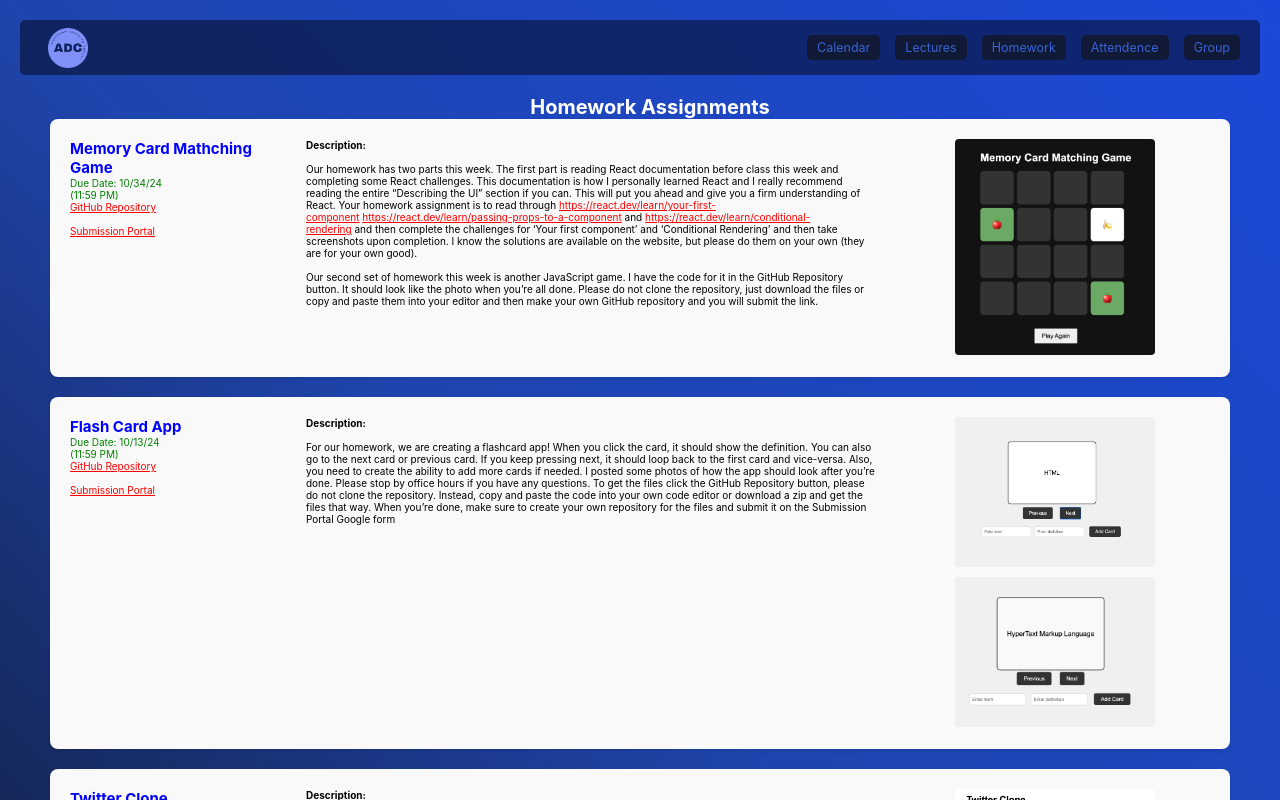
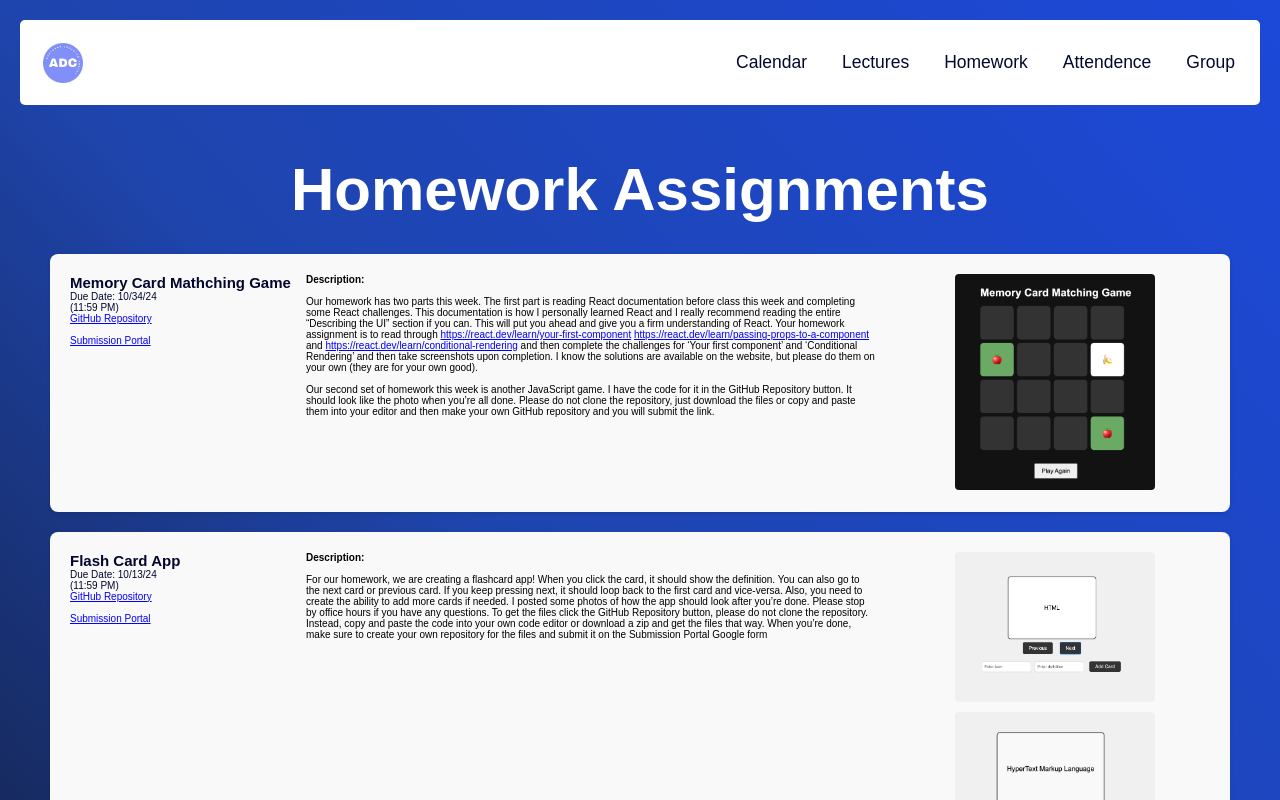
Before and after one commit to aryanj112/BootcampPortal, a React (Vite) app: page /homework in a window 1280 px wide. Shown: the top 800 px of the page. Built offline with nearby package versions, Linux system fonts and the light colour scheme.

Commit message:
homework, nav, home css

```diff
--- a/src/components/NavBar/NavBar.css
+++ b/src/components/NavBar/NavBar.css
@@ -1,48 +1,60 @@
-
 .nav {
+    font-family: "Urbanist", sans-serif;
+    font-optical-sizing: auto;
+    font-style: normal;
     margin: 2rem;
     border-radius: .5rem;
-    background-color: hsl(231 83% 5%/50%);
+    background-color: white;
     display: flex;
     justify-content: space-between;
     align-items: center;
     gap: 1.5rem;
     padding-inline: 2rem;
+    padding:1.5rem;
+    position:sticky;
+    top:0;
  }
+
 
  .nav .logo img{
     display: block;
     margin: .75rem;
     width: 4rem;
 
+
  }
 
+
  .nav ul {
-    color: hsl(224, 70%, 40%);
+    /* color: hsl(224, 70%, 40%); */
     padding: 0;
     margin: 0;
     list-style: none;
     display: flex;
     gap: 1.5rem;
-    font-size: 1.25rem;
+    font-size: 1.75rem;
  }
+
 
  .nav ul li{
     border-radius: .5rem;
     padding-inline: 1rem;
     padding-block: .5rem;
-    background: hsl(223, 39%, 11%, 80%);
+    /* background: hsl(223, 39%, 11%, 80%); */
  }
 
+
  .nav a {
-    color: hsl(224, 65%, 53%);
+    color: #03072E;
     text-decoration: none;
     transition: color 0.2s ease-in-out;
  }
 
+
  .nav a:hover{
-    color: hsl(0, 0%, 95%);
+    text-decoration: underline;
  }
+
 
  @media screen and (max-width: 940px){
     .nav {
@@ -51,6 +63,7 @@
         padding-bottom: 1rem;
     }
 
+
     .nav ul {
         flex-wrap: wrap;
         justify-content: center;
--- a/src/pages/Home/Home.css
+++ b/src/pages/Home/Home.css
@@ -1,24 +1,118 @@
+* {
+    box-sizing: border-box;
+ }
 
-.home-page {
+
+ body {
+    min-width: 300px;
+    min-block-size: 100vb;
+    /* background-image: linear-gradient(to left bottom, hsl(226, 77%, 48%), hsl(224, 70%, 40%), hsl(223, 39%, 11%)); */
+    background-color: #03072E;
+    color: white;
+ }
+
+
+ .site-title {
+    font-family: "Urbanist", sans-serif;
+    font-optical-sizing: auto;
+    font-style: normal;
+    font-weight: 150;
+    font-size: 5.5rem;
+    color: white;
+ }
+
+
+ .site-subtitle{
+    font-family: "Urbanist", sans-serif;
+    font-optical-sizing: auto;
+    font-style: normal;
+    padding: 2rem;
+    color: white;
+    font-weight: 400;
+    font-size: 2rem;
+ }
+
+
+ .home-page {
+    display: flex;
     text-align: center;
-}
+    flex-direction: column;
+ }
 
-.announcements-container {
+
+ .announcements-container {
     display: flex;
-    justify-content: center;
-}
+    flex-direction: column;
+    align-self:center;
+    border: 1px #03072E;
+ }
 
-.annoucement {
-    border: 1px solid black;
-    padding: 15px;
+
+ .annoucement {
+    font-family: "Varta", sans-serif;
+  font-optical-sizing: auto;
+  font-weight: <weight>;
+  font-style: normal;
+    padding: 2rem;
     border-radius: 5px;
+    width: 50rem;
     margin: 1.5rem 6rem 1.25rem 6rem;
-    width: 20rem;
-}
+    background-color: white;
+    display:flex;
+    justify-content: column;
+    color: #03072E;
+    /* border: 3px solid #2F1847;  */
 
-.annoucement img {
-    border: 1px solid black;
-    border-radius: 5px;
-    width: 10rem;
+
+ }
+
+
+ .annoucement img {
+    display: flex;
+    /* border-radius: 5px; */
+    border: 0.2rem solid #03072E;
+    width: 8rem;
     height: auto;
-}
+
+ }
+
+
+ .announcement-header{
+    color: #2F1847;
+    display:flex;
+    flex-direction: column;
+    justify-content:flex-start;
+
+ }
+
+
+ .announcement-header h3{
+    padding-top: 2rem;
+    font-size: 1.2rem;
+ }
+ .announcements-container h4{
+    padding-top: 4rem;
+    padding-left: 3rem;
+    font-size: 2rem;
+ }
+ .slide {
+    width: 30rem;
+    height: 30rem;
+    border: 2px solid white;
+ }
+ /*
+ @media screen and (max-width: 940px){
+    .nav {
+        flex-direction: column;
+        gap: .25rem;
+        padding-bottom: 1rem;
+    }
+
+
+    .nav ul {
+        flex-wrap: wrap;
+        justify-content: center;
+    }
+
+
+ } */
--- a/src/pages/Homework/homeworkStyling.css
+++ b/src/pages/Homework/homeworkStyling.css
@@ -1,4 +1,9 @@
 .homework-card {
+    align-items: center;
+    font-family: "Varta", sans-serif;
+    font-optical-sizing: auto;
+    font-weight: <weight>;
+    font-style: normal;
     background: #f9f9f9;
     padding: 20px;
     border-radius: 8px;
@@ -7,7 +12,14 @@
     display: flex;
     flex-direction: column;
     height: 100%;
+
  }
+
+
+ .homework-card:hover{
+    transform: scale(1.25);
+ }
+
 
  .homework-content {
     display: flex;
@@ -16,7 +28,9 @@
     gap: 8px;
     width: 100%;
     height: 100%;
+
  }
+
 
  .homework-description {
     flex: 0 0 50%;
@@ -26,12 +40,14 @@
     overflow-wrap: break-word;
  }
 
+
  .homework-text {
     flex: 0 0 20%;
     white-space: normal;
     overflow: hidden;
     text-overflow: ellipsis;
  }
+
 
  .homework-images {
     flex: 0 0 30%;
@@ -44,6 +60,7 @@
     min-height: 150px;
  }
 
+
  .homework-images img {
     width: 100%;
     max-width: 200px;
@@ -53,17 +70,20 @@
     transition: transform 0.3s ease;
  }
 
+
  .homework-card h2 {
-    color: blue;
+    color: #03072E;
     white-space: normal;
  }
 
+
   .homework-card p {
-    color: green;
+    color: #03072E;
     white-space: nowrap;
     overflow: hidden;
     text-overflow: ellipsis;
  }
+
 
  .homework-description p {
     max-width: 600px;
@@ -72,9 +92,11 @@
     color: black
  }
 
+
  .homework-link {
-    color: red;
+    color: blue;
  }
+
 
  .homework-images a {
     display: inline-block;
@@ -83,15 +105,22 @@
     cursor: pointer;
  }
 
+
  .homework-images img:hover {
     transform: scale(1.05);
  }
+
 
  .homework-list-container {
     padding-left: 20px;
     padding-right: 20px;
  }
 
+
  .homework-heading{
-    padding-left: 20px;
+    font-family: "Urbanist", sans-serif;
+    font-optical-sizing: auto;
+    font-style: normal;
+    font-size: 3rem;
+    padding: 30px;
  }
```
Lines whose indentation alone changed are shown as unchanged.
